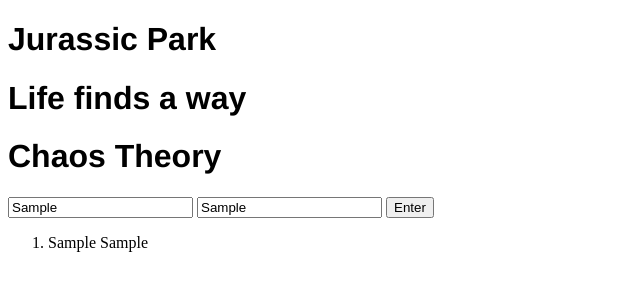
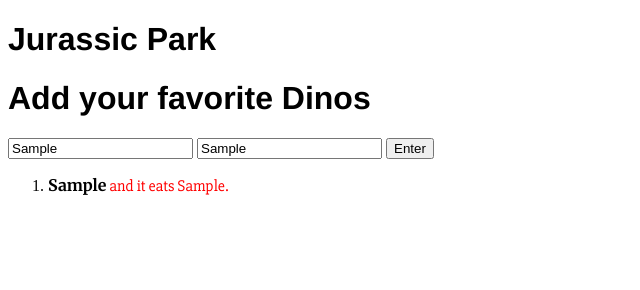
Before and after one commit to Deafviper/Dinosaurs, a plain HTML site: page index.html in a window 1280 px wide. Both pictures are taken after typing "Sample", "Sample" into the empty fields and a click on the button "Enter". Shown: the whole page, without its empty margins (0-640 px from the left). Drawn offline with Linux system fonts and the light colour scheme.

Commit message:
takes two user inputs and returns a combined statement with style

```diff
--- a/index.css
+++ b/index.css
@@ -1,3 +1,10 @@
 h1 {
     font-family:  Helvetica, Arial, sans-serif
 }
+.bold{
+    font-family: 'Merriweather', serif;
+}
+.fancy{
+    font-family: 'Slabo 27px', serif;
+    color: red;
+}
--- a/index.html
+++ b/index.html
@@ -6,17 +6,17 @@
     <title>Chrissmess - a whole mess of Chisses</title>
     <meta name="viewport" content="width=device-width, initial-scale=1">
     <link rel="stylesheet" type="text/css" media="screen" href="index.css" />
-
+    <link href="https://fonts.googleapis.com/css?family=Merriweather:700|Slabo+27px" rel="stylesheet">
 </head>
 <body>
     <h1>Jurassic Park</h1>
-    <h1>Life finds a way</h1>
-    <h1>Chaos Theory</h1>
+    <h1>Add your favorite Dinos</h1>
+
 
     <form class="favDinosaur">
 
         <input class="dinoName" autofocus placeholder="Favorite dinosaur" type="text">
-        <input class="dinoDiet" type="text" placeholder="diet" >
+        <input class="dinoDiet" type="text" placeholder="what it likes to eat" >
         <button class="btn">Enter</button>
 
     </form>
--- a/index.js
+++ b/index.js
@@ -5,11 +5,11 @@
 
 
 
-const dinoLister = function(ev){
+const addDinoToList = function(ev){
     ev.preventDefault()
     const entry = document.createElement('li')
-    entry.textContent += dinomaker() + " " + dinoFeeder()
-    debugger
+    entry.appendChild(dinomaker())
+    entry.appendChild(dinoFeeder())
     list.appendChild(entry)
 }
 
@@ -17,17 +17,23 @@
     const name = document.querySelector('.dinoName').value
     const dinoEntry = document.createElement('span')
     dinoEntry.textContent = name
-    dinoEntry.classList.add('fancy')
-    return dinoEntry.innerHTML
+    dinoEntry.classList.add('bold')
+    return dinoEntry
 }
 
 const dinoFeeder = function(){
     const diet = document.querySelector('.dinoDiet').value
     let dinoFood = document.createElement('span')
-    dinoFood.textContent = diet
-    dinoFood.classList.add('bold')
-    return dinoFood.innerHTML
+    dinoFood.textContent =  " and it eats " + diet
+    if(diet == "People" || diet === "people"){
+        dinoFood.textContent += "! How scary."
+    }
+    else{
+        dinoFood.textContent += "."
+    }
+    dinoFood.classList.add('fancy')
+    return dinoFood
 }
 
 
-form.addEventListener('submit',dinoLister)
+form.addEventListener('submit',addDinoToList)
```
